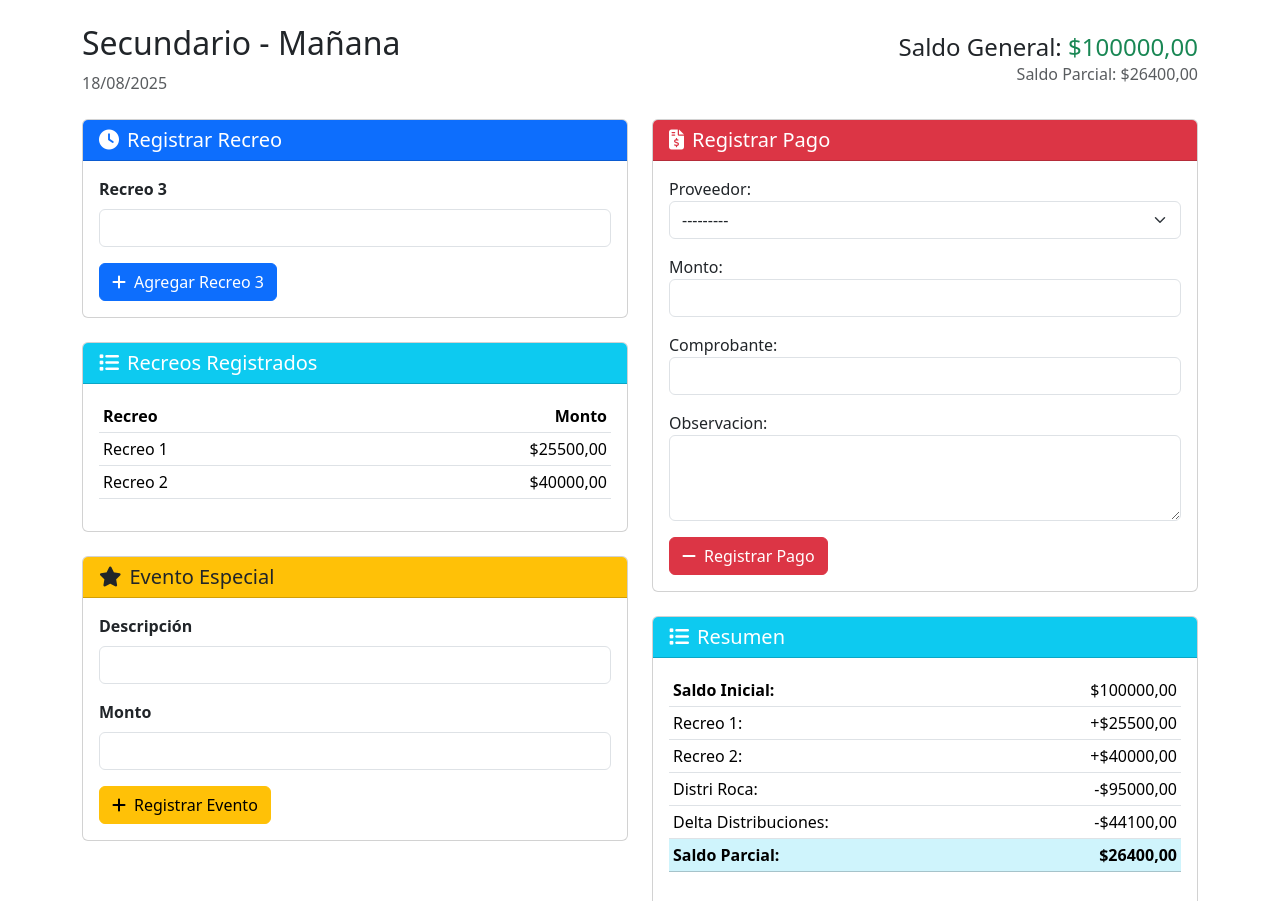
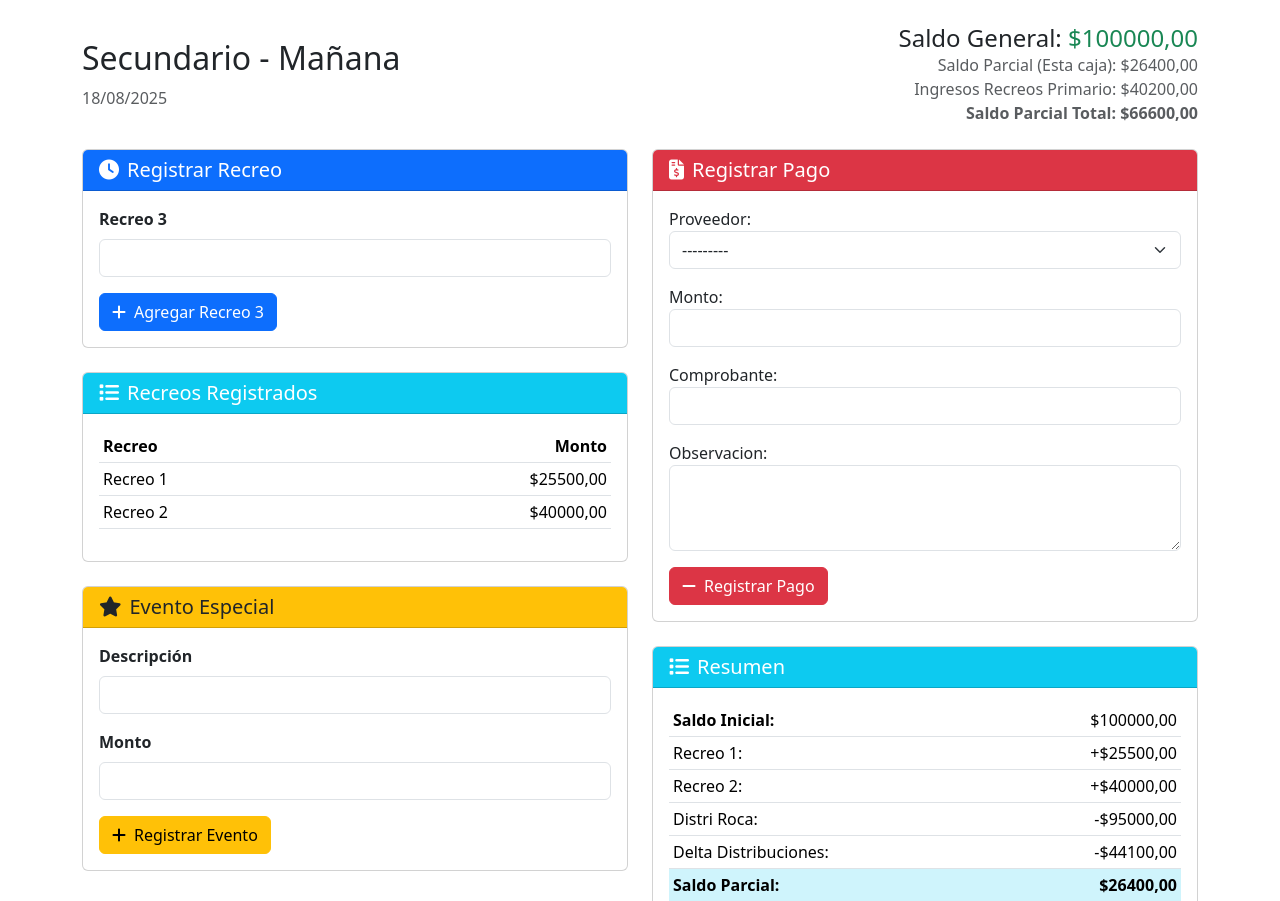
Before and after one commit to pfbrodon/kiosko, a Django app: page /caja/9/movimientos/ in a window 1280 px wide. Shown: the part 56-957 px from the top of the page. Run offline with Django 5.2, Linux system fonts and the light colour scheme; a user stored in the database is signed in; data comes from the database, SQL or seed files in the repository; both versions use the stored data as it was after the commit; data that the repository does not hold is empty.

Commit message:
saldos parciales agegados

```diff
--- a/caja/models.py
+++ b/caja/models.py
@@ -1,5 +1,6 @@
 from django.db import models
 from django.core.exceptions import ValidationError
+from django.db.models import Sum
 from decimal import Decimal
 
 class SaldoGeneral(models.Model):
@@ -22,7 +23,7 @@ class CajaDiaria(models.Model):
     fecha = models.DateField()
     turno = models.CharField(max_length=1, choices=TURNOS)
     nivel = models.CharField(max_length=1, choices=NIVELES)
-    saldo_inicial = models.DecimalField(max_digits=10, decimal_places=2)
+    saldo_inicial = models.DecimalField(max_digits=10, decimal_places=2, default=0)
     saldo_parcial = models.DecimalField(max_digits=10, decimal_places=2, default=0)
     cerrada = models.BooleanField(default=False)
     fecha_creacion = models.DateTimeField(auto_now_add=True)
@@ -42,6 +43,26 @@ class CajaDiaria(models.Model):
 
     def __str__(self):
         return f"{self.fecha} - {self.get_turno_display()} - {self.get_nivel_display()}"
+
+    def calcular_saldo_parcial(self):
+        # Suma todos los ingresos de recreos
+        ingresos_recreos = self.recreo_set.aggregate(
+            total=Sum('monto'))['total'] or Decimal('0')
+
+        # Suma todos los ingresos de eventos especiales
+        ingresos_eventos = self.eventoespecial_set.aggregate(
+            total=Sum('monto'))['total'] or Decimal('0')
+
+        # Suma todos los egresos por pagos
+        egresos_pagos = self.pagoproveedor_set.aggregate(
+            total=Sum('monto'))['total'] or Decimal('0')
+
+        # Calcula el saldo parcial
+        return self.saldo_inicial + ingresos_recreos + ingresos_eventos - egresos_pagos
+
+    def actualizar_saldo_parcial(self):
+        self.saldo_parcial = self.calcular_saldo_parcial()
+        self.save()
 
 class Recreo(models.Model):
     caja = models.ForeignKey(CajaDiaria, on_delete=models.CASCADE)
--- a/caja/templates/registrar_movimientos.html
+++ b/caja/templates/registrar_movimientos.html
@@ -16,7 +16,15 @@
                 </span>
             </h4>
             <p class="text-muted mb-0">
-                Saldo Parcial: ${{ caja.saldo_parcial|floatformat:2 }}
+                Saldo Parcial (Esta caja): ${{ caja.saldo_parcial|floatformat:2 }}
+            </p>
+            {% if ingresos_recreos_primario > 0 %}
+            <p class="text-muted mb-0">
+                Ingresos Recreos Primario: ${{ ingresos_recreos_primario|floatformat:2 }}
+            </p>
+            {% endif %}
+            <p class="text-muted mb-0">
+                <strong>Saldo Parcial Total: ${{ saldo_parcial_total|floatformat:2 }}</strong>
             </p>
         </div>
     </div>
--- a/caja/views.py
+++ b/caja/views.py
@@ -95,28 +95,22 @@ def registrar_movimientos(request, caja_id):
                 try:
                     recreo.full_clean()
                     recreo.save()
-                    caja.saldo_parcial += recreo.monto
-                    caja.save()
+                    caja.actualizar_saldo_parcial()
                     messages.success(request, 'Recreo registrado correctamente')
                 except ValidationError as e:
                     messages.error(request, e.messages[0])
-            return redirect('caja:registrar_movimientos', caja_id=caja.id)
 
         elif 'agregar_evento' in request.POST:
             descripcion = request.POST.get('descripcion_evento')
             monto = Decimal(request.POST.get('monto_evento', '0'))
 
-            evento = EventoEspecial.objects.create(
+            EventoEspecial.objects.create(
                 caja=caja,
                 descripcion=descripcion,
                 monto=monto
             )
-
-            caja.saldo_parcial += monto
-            caja.save()
-
+            caja.actualizar_saldo_parcial()
             messages.success(request, 'Evento especial registrado correctamente')
-            return redirect('caja:registrar_movimientos', caja_id=caja.id)
 
         elif 'agregar_pago' in request.POST and caja.nivel == 'S':
             form = PagoProveedorForm(request.POST)
@@ -124,28 +118,50 @@ def registrar_movimientos(request, caja_id):
                 pago = form.save(commit=False)
                 pago.caja = caja
                 pago.save()
-                caja.saldo_parcial -= pago.monto
-                caja.save()
+                caja.actualizar_saldo_parcial()
                 messages.success(request, 'Pago registrado correctamente')
-            return redirect('caja:registrar_movimientos', caja_id=caja.id)
 
         elif 'cerrar_caja' in request.POST:
-            saldo_general.monto += caja.saldo_parcial
+            # Al cerrar la caja, actualizamos el saldo general
+            saldo_diferencia = caja.saldo_parcial - caja.saldo_inicial
+            saldo_general.monto += saldo_diferencia
             saldo_general.save()
+
             caja.cerrada = True
             caja.save()
             messages.success(request, 'Caja cerrada correctamente')
             return redirect('caja:lista_cajas')
 
+        return redirect('caja:registrar_movimientos', caja_id=caja.id)
+
+    # Antes de mostrar la página, calculamos el saldo parcial total
+    # incluyendo los recreos de las cajas primarias abiertas
+    cajas_primarias_abiertas = CajaDiaria.objects.filter(
+        nivel='P',  # Solo cajas primarias
+        cerrada=False  # Que no estén cerradas
+    ).exclude(id=caja.id)  # Excluimos la caja actual
+
+    ingresos_recreos_primario = Recreo.objects.filter(
+        caja__in=cajas_primarias_abiertas
+    ).aggregate(total=Sum('monto'))['total'] or Decimal('0')
+
+    # Actualizamos el saldo parcial antes de mostrar la página
+    caja.actualizar_saldo_parcial()
+
+    # Sumamos los ingresos de recreos del primario al saldo parcial
+    saldo_parcial_total = caja.saldo_parcial + ingresos_recreos_primario
+
     context = {
         'caja': caja,
         'saldo_general': saldo_general,
         'recreo_form': RecreoForm(),
-        'pago_form': PagoProveedorForm(),  # Agregar esta línea
+        'pago_form': PagoProveedorForm(),
         'eventos': EventoEspecial.objects.filter(caja=caja),
         'pagos': PagoProveedor.objects.filter(caja=caja) if caja.nivel == 'S' else None,
         'recreos': recreos,
         'proximo_recreo': proximo_recreo,
+        'saldo_parcial_total': saldo_parcial_total,  # Nuevo campo
+        'ingresos_recreos_primario': ingresos_recreos_primario,  # Para mostrar el detalle
     }
 
     return render(request, 'registrar_movimientos.html', context)
```
Also changed, not shown: caja/migrations/0004_alter_cajadiaria_saldo_inicial.py (added), db.sqlite3.
